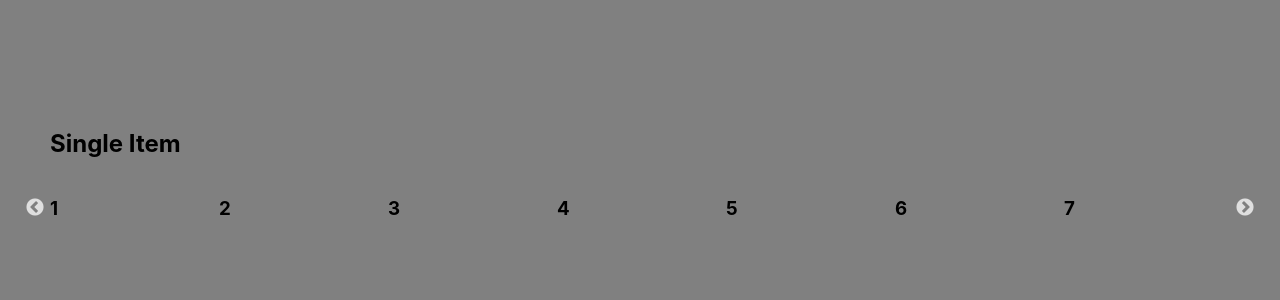
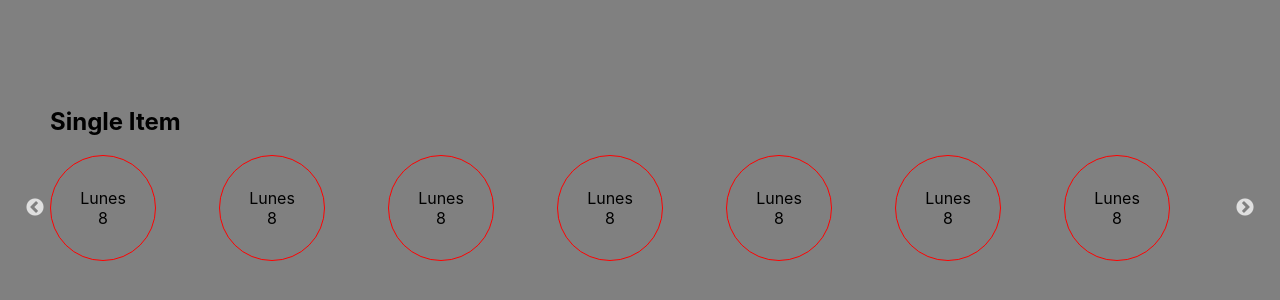
Before and after one commit to Peererxon/ergeon-calendar-test, a React (Create React App) app: page / in a window 1280 px wide. Shown: the part 276-576 px from the top of the page. Built offline with nearby package versions, Linux system fonts and the light colour scheme.

Commit message:
WIP: Creating calendar Item
- Managing day name and number
- Aligned items as columns
- Show radios with border when is active (fixed value now)
- Using new component inside of the Slider

```diff
--- /dev/null
+++ b/src/components/CalendarItem.tsx
@@ -0,0 +1,15 @@
+
+import './styles/CalendarItem.css';
+
+export const CalendarItem = () => {
+  return (
+    <div className="calendarDay">
+        <span className="calendarDay__dayTitle">
+            <time>Lunes</time>
+        </span>
+        <span className="calendarDay__dayNumber">
+            <time>8</time>
+        </span>
+    </div>
+  )
+}
--- a/src/components/SlickCarousel.tsx
+++ b/src/components/SlickCarousel.tsx
@@ -1,4 +1,5 @@
 import Slider, { Settings } from "react-slick";
+import { CalendarItem } from "./CalendarItem";
 export const SlockCarousel = () => {
     const settings: Settings = {
       dots: false,
@@ -12,48 +13,20 @@ export const SlockCarousel = () => {
       <div className="container">
         <h2> Single Item</h2>
         <Slider {...settings}>
-          <div>
-            <h3>1</h3>
-          </div>
-          <div>
-            <h3>2</h3>
-          </div>
-          <div>
-            <h3>3</h3>
-          </div>
-          <div>
-            <h3>4</h3>
-          </div>
-          <div>
-            <h3>5</h3>
-          </div>
-          <div>
-            <h3>6</h3>
-          </div>
-          <div>
-            <h3>7</h3>
-                </div>
-                <div>
-            <h3>1</h3>
-          </div>
-          <div>
-            <h3>2</h3>
-          </div>
-          <div>
-            <h3>3</h3>
-          </div>
-          <div>
-            <h3>4</h3>
-          </div>
-          <div>
-            <h3>5</h3>
-          </div>
-          <div>
-            <h3>6</h3>
-          </div>
-          <div>
-            <h3>7</h3>
-          </div>
+                <CalendarItem />
+                <CalendarItem />
+                <CalendarItem />
+                <CalendarItem />
+                <CalendarItem />
+                <CalendarItem />
+                <CalendarItem />
+                <CalendarItem />
+                <CalendarItem />
+                <CalendarItem />
+                <CalendarItem />
+                <CalendarItem />
+                <CalendarItem />
+                <CalendarItem />
         </Slider>
       </div>
     );
--- /dev/null
+++ b/src/components/styles/CalendarItem.css
@@ -0,0 +1,12 @@
+.calendarDay{
+    border-radius: 50%;
+    padding: 12px;
+    display: flex;
+    flex-direction: column;
+    justify-content: center;
+    align-items: center;
+    height: 80px;
+    width: 80px;
+    border-color: lightblue;
+    border: 1px solid red;
+}
```
